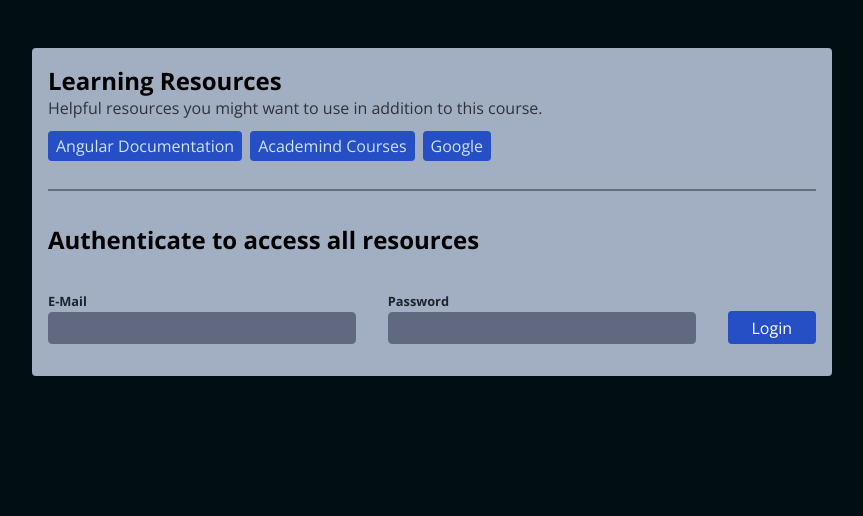
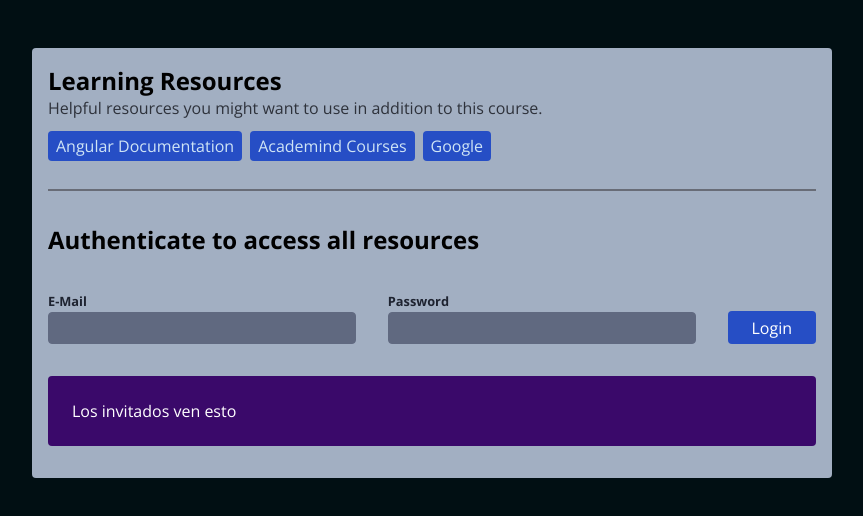
Before and after one commit to BryanVas24/DirectivasAngular, an Angular app: page / in a window 1280 px wide. Shown: the top 516 px of the page, without its empty margins (208-1071 px from the left). Built offline with nearby package versions, Linux system fonts and the light colour scheme.

Commit message:
usando azucar sintactica

```diff
--- a/src/app/app.component.html
+++ b/src/app/app.component.html
@@ -14,7 +14,14 @@
   <!--<p *ngIf="isAdmin()">Soy un parrafo con una directiva estrucural</p>-->
 
   <!--Estaes una directiva hecha a mano-->
-  <ng-template appAuth="admin">
-    <p>Solo los admins ven esto</p>
-  </ng-template>
+
+  <p *appAuth="'admin'" class="protected-content admin">
+    Solo los admins ven esto
+  </p>
+  <p *appAuth="'user'" class="protected-content unauthenticated">
+    Los usuarios ven esto
+  </p>
+  <p *appAuth="'guest'" class="protected-content authenticated">
+    Los invitados ven esto
+  </p>
 </main>
```
